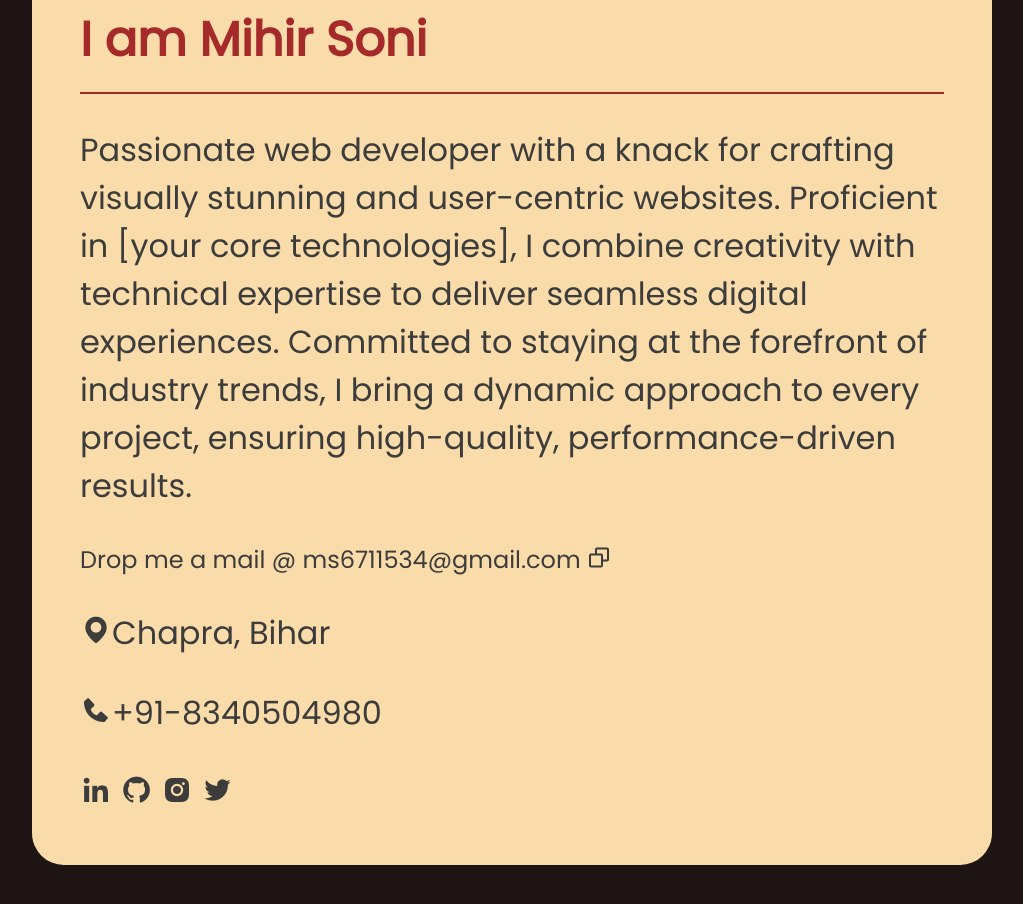
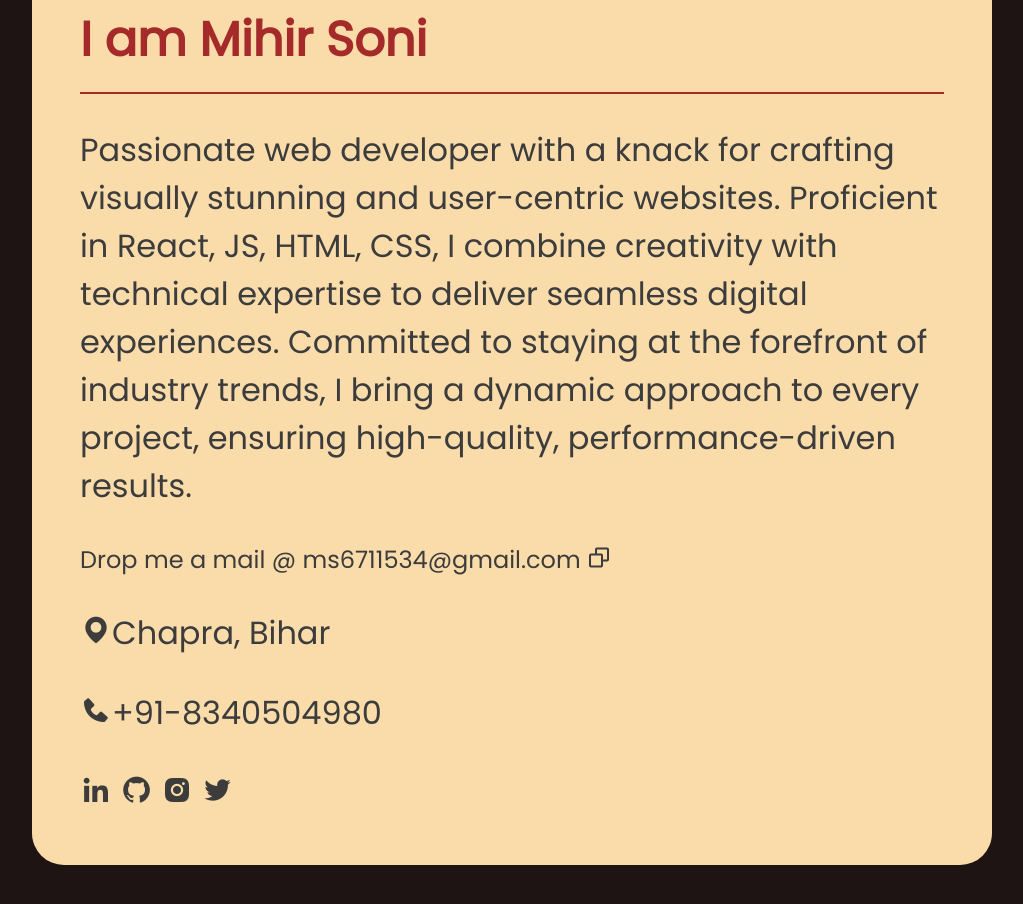
Before and after one commit to MrMihirSoni/Mihir-Portfolio, a React (Vite) app in the folder Portfolio/: page / in a window 1280 px wide. Shown: the part 940-1844 px from the top of the page, without its empty margins (128-1151 px from the left). Built offline with nearby package versions, Linux system fonts and the light colour scheme.

Commit message:
About updated

```diff
--- a/Portfolio/src/about/About.jsx
+++ b/Portfolio/src/about/About.jsx
@@ -16,7 +16,7 @@ const About = () => {
             <h3 className='aboutText'>About</h3>
             <div className='aboutContent'>
             <h3>I am Mihir Soni</h3>
-            <p>Passionate web developer with a knack for crafting visually stunning and user-centric websites. Proficient in [your core technologies], I combine creativity with technical expertise to deliver seamless digital experiences. Committed to staying at the forefront of industry trends, I bring a dynamic approach to every project, ensuring high-quality, performance-driven results.</p>
+            <p>Passionate web developer with a knack for crafting visually stunning and user-centric websites. Proficient in React, JS, HTML, CSS, I combine creativity with technical expertise to deliver seamless digital experiences. Committed to staying at the forefront of industry trends, I bring a dynamic approach to every project, ensuring high-quality, performance-driven results.</p>
             <p>Drop me a mail @ ms6711534@gmail.com <i onClick={copyToClipBoard} class='bx bx-copy'></i></p>
             {
                 popupWindow&&<Popup/>
```
